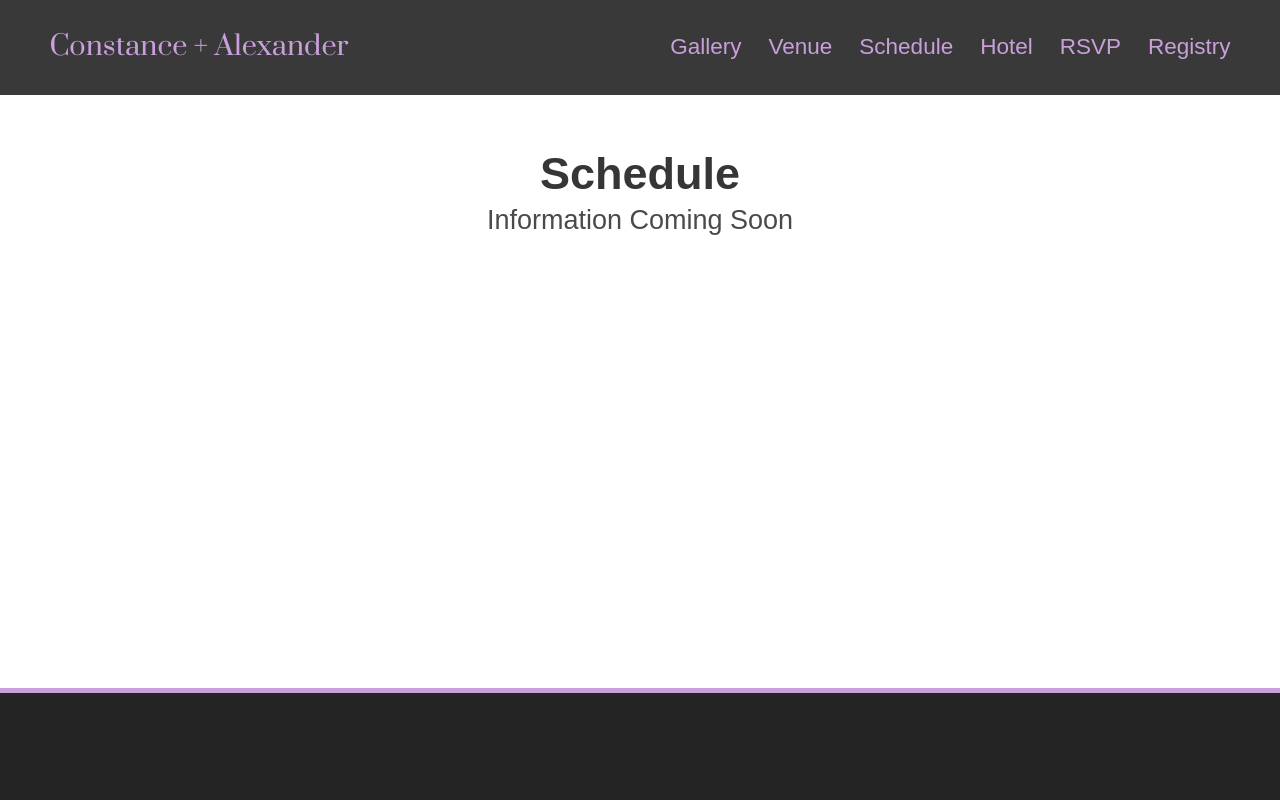
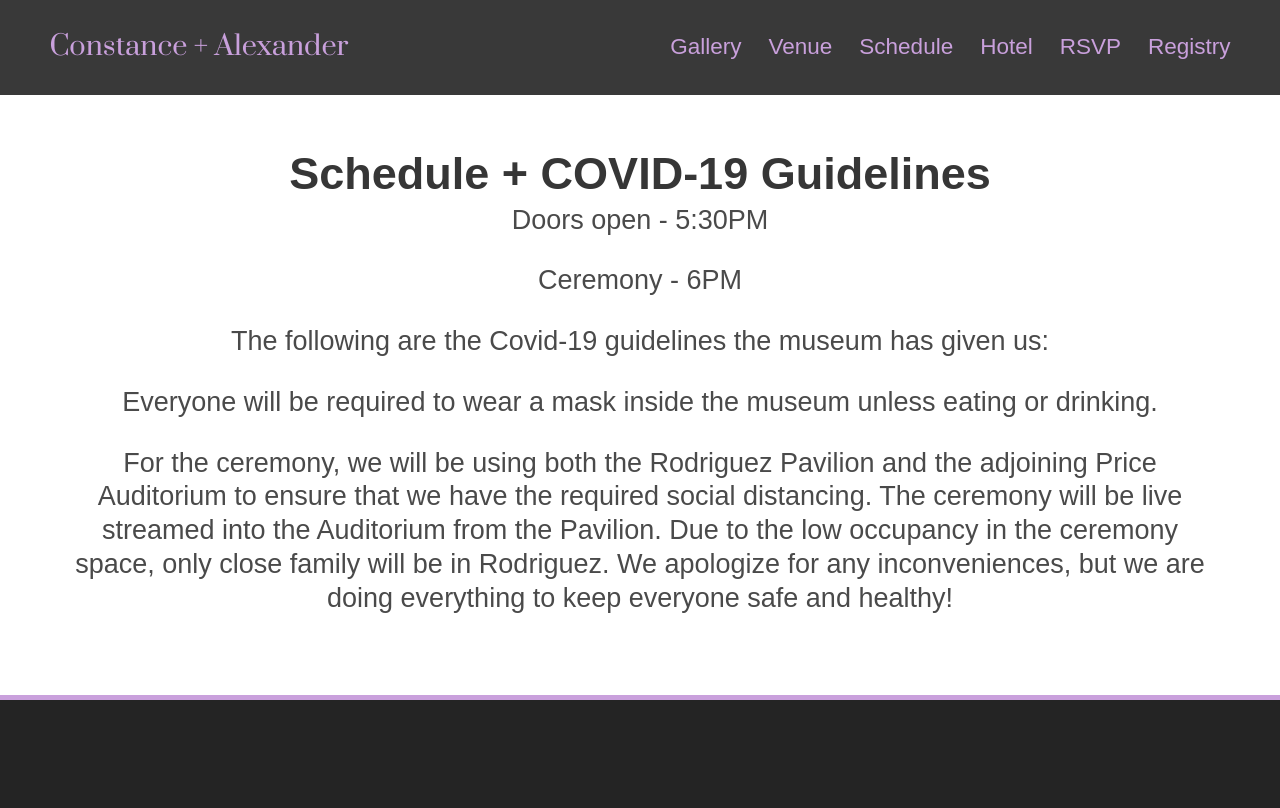
Before and after one commit to alexanderjones19/wedding-site, a Gatsby site: page /schedule in a window 1280 px wide. Built offline with nearby package versions, Linux system fonts and the light colour scheme; Gatsby itself is replaced by a stand-in of ours; a web font is replaced by a local one.

Commit message:
updated schedule and index page

```diff
--- a/src/pages/schedule.js
+++ b/src/pages/schedule.js
@@ -11,10 +11,22 @@ const SchedulePage = () => {
       <section className="section">
         <div className="container">
           <h2 className={`title is-2 is-size-4-mobile ${scheduleStyles.textContent}`}>
-            Schedule
+            Schedule + COVID-19 Guidelines
           </h2>
           <h4 className={`subtitle is-4 is-size-6-mobile ${scheduleStyles.textContent}`}>
-            Information Coming Soon
+            Doors open - 5:30PM
+          </h4>
+          <h4 className={`subtitle is-4 is-size-6-mobile ${scheduleStyles.textContent}`}>
+            Ceremony - 6PM
+          </h4>
+          <h4 className={`subtitle is-4 is-size-6-mobile ${scheduleStyles.textContent}`}>
+            The following are the Covid-19 guidelines the museum has given us:
+          </h4>
+          <h4 className={`subtitle is-4 is-size-6-mobile ${scheduleStyles.textContent}`}>
+            Everyone will be required to wear a mask inside the museum unless eating or drinking.
+          </h4>
+          <h4 className={`subtitle is-4 is-size-6-mobile ${scheduleStyles.textContent}`}>
+            For the ceremony, we will be using both the Rodriguez Pavilion and the adjoining Price Auditorium to ensure that we have the required social distancing. The ceremony will be live streamed into the Auditorium from the Pavilion. Due to the low occupancy in the ceremony space, only close family will be in Rodriguez. We apologize for any inconveniences, but we are doing everything to keep everyone safe and healthy!
           </h4>
         </div>
       </section>
```
Also changed, not shown: src/pages/index.js (+9 -0 lines), src/pages/index.module.scss (+10 -0 lines).
